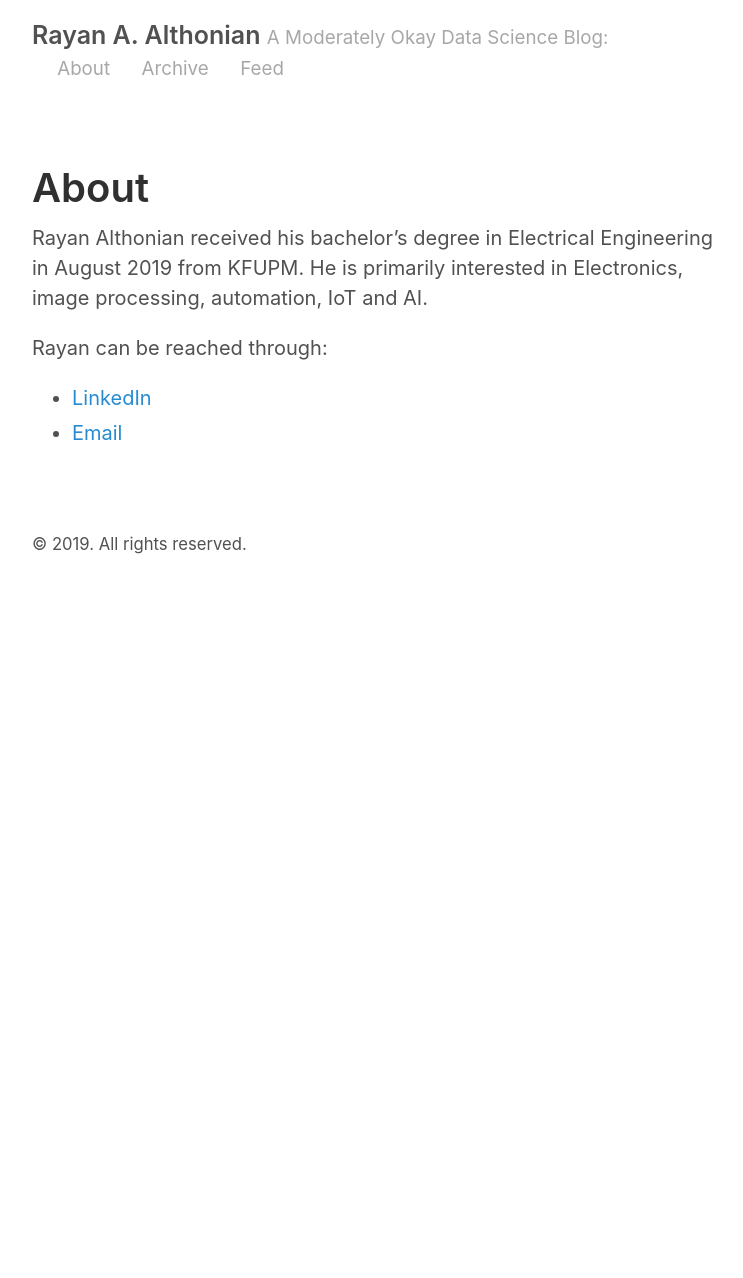
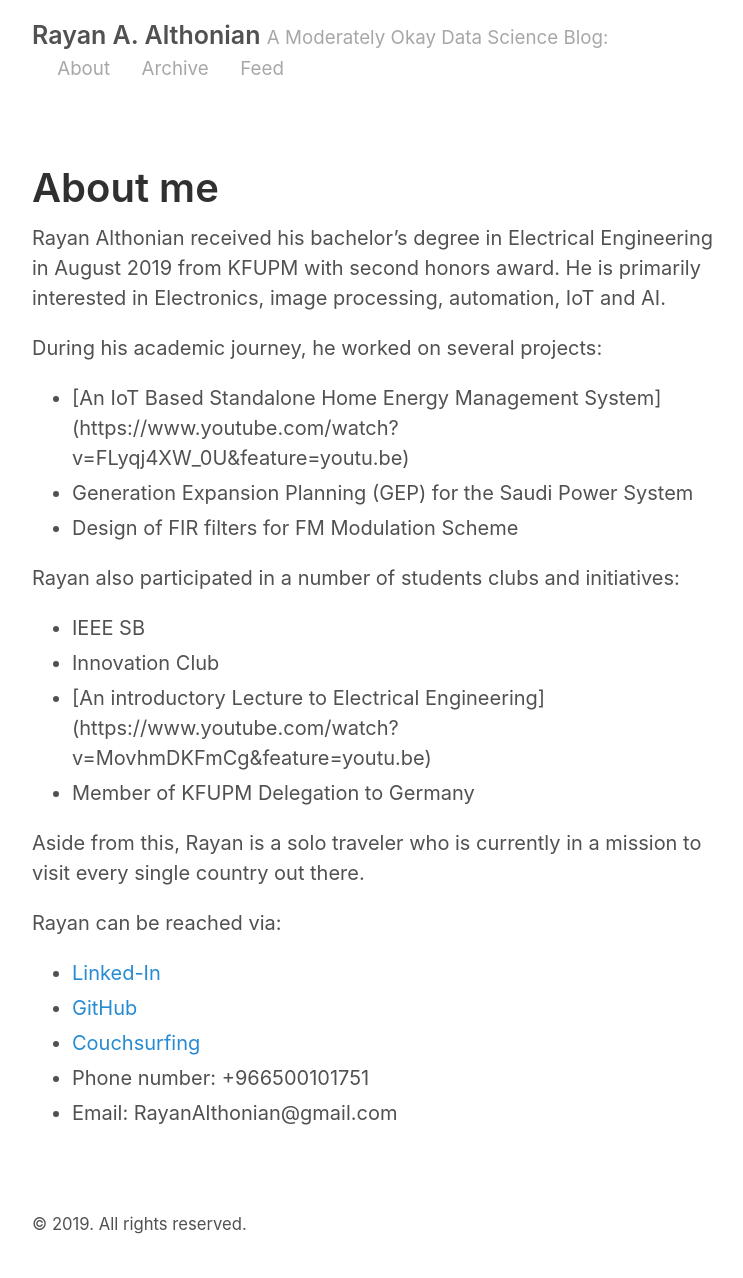
Before and after one commit to RayanAlthonian/RayanAlthonian.github.io, a Jekyll site: the page built from about.md, in a window 1280 px wide. Shown: the whole page, without its empty margins (258-1001 px from the left). Built offline with Jekyll 4.4.1, drawn with Linux system fonts in a browser that asks for light colours; before the commit the page ends 900 px from its top, so only the background shows below that.

Commit message:
17 commit

```diff
--- a/about.md
+++ b/about.md
@@ -1,11 +1,31 @@
 ---
 layout: page
-title: About
+title: About me
 ---
 Rayan Althonian received his bachelor's degree in Electrical Engineering in August
-2019 from KFUPM. He is primarily interested in Electronics, image processing, automation, IoT and AI.
+2019 from KFUPM with second honors award. He is primarily interested in Electronics, image processing, automation, IoT and AI.
 
-Rayan can be reached through:
+During his academic journey, he worked on several projects:
 
-* [LinkedIn](https://www.linkedin.com/in/rayan-althonian-0638b8156/)
-* [Email](RayanAlthonian@gmail.com)
+* [An IoT Based Standalone Home Energy Management System] (https://www.youtube.com/watch?v=FLyqj4XW_0U&feature=youtu.be)
+* Generation Expansion Planning (GEP) for the Saudi Power System
+* Design of FIR filters for FM Modulation Scheme
+
+
+Rayan also participated in a number of students clubs and initiatives:
+
+* IEEE SB
+* Innovation Club
+* [An introductory Lecture to Electrical Engineering] (https://www.youtube.com/watch?v=MovhmDKFmCg&feature=youtu.be)
+* Member of KFUPM Delegation to Germany
+
+Aside from this, Rayan is a solo traveler who is currently in a mission to visit every single country out there.
+
+
+Rayan can be reached via:
+
+* [Linked-In](https://www.linkedin.com/in/rayan-althonian-0638b8156/)
+* [GitHub](https://github.com/RayanAlthonian)
+* [Couchsurfing](https://www.couchsurfing.com/people/rayan-althonian)
+* Phone number: +966500101751
+* Email: RayanAlthonian@gmail.com
```
